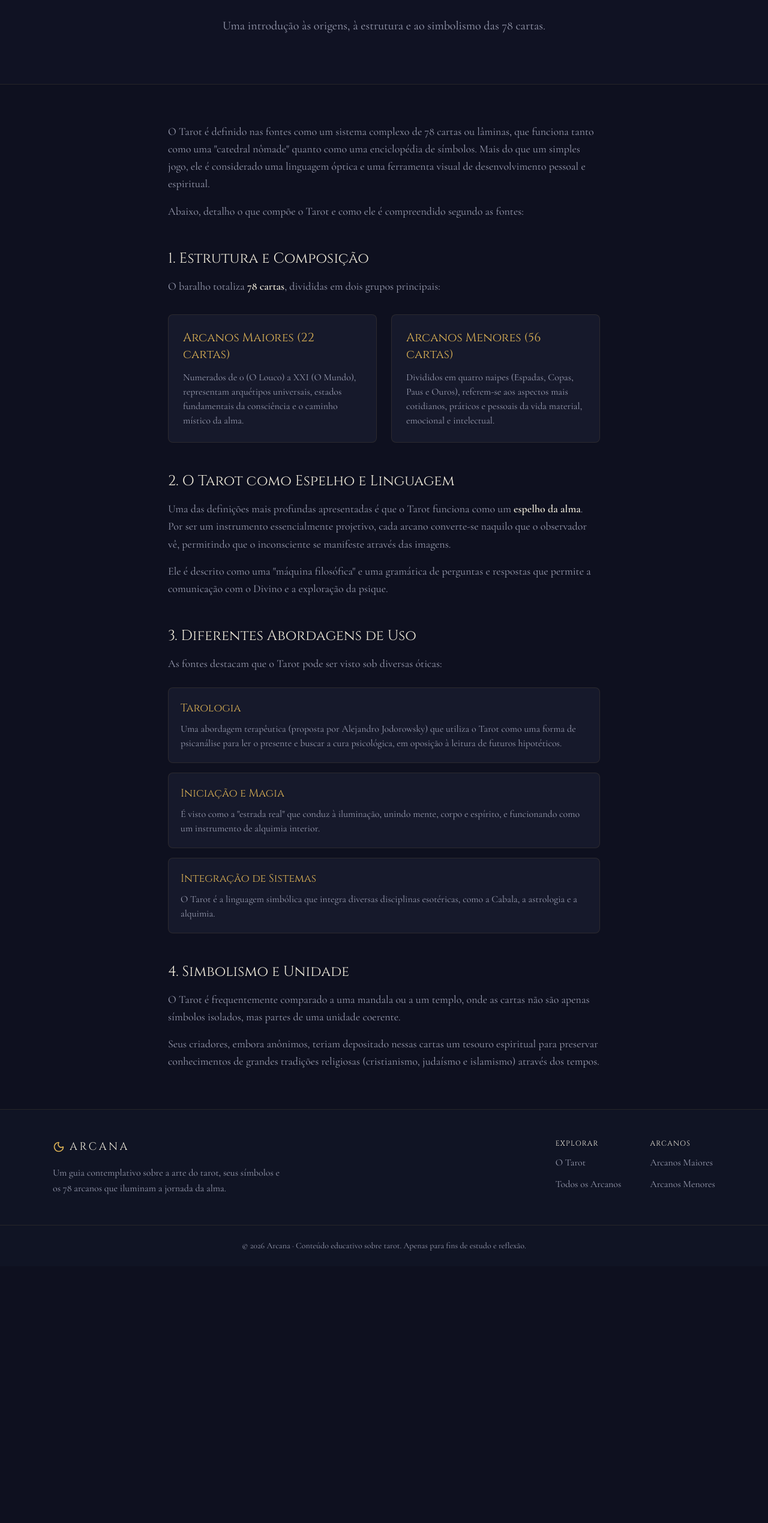
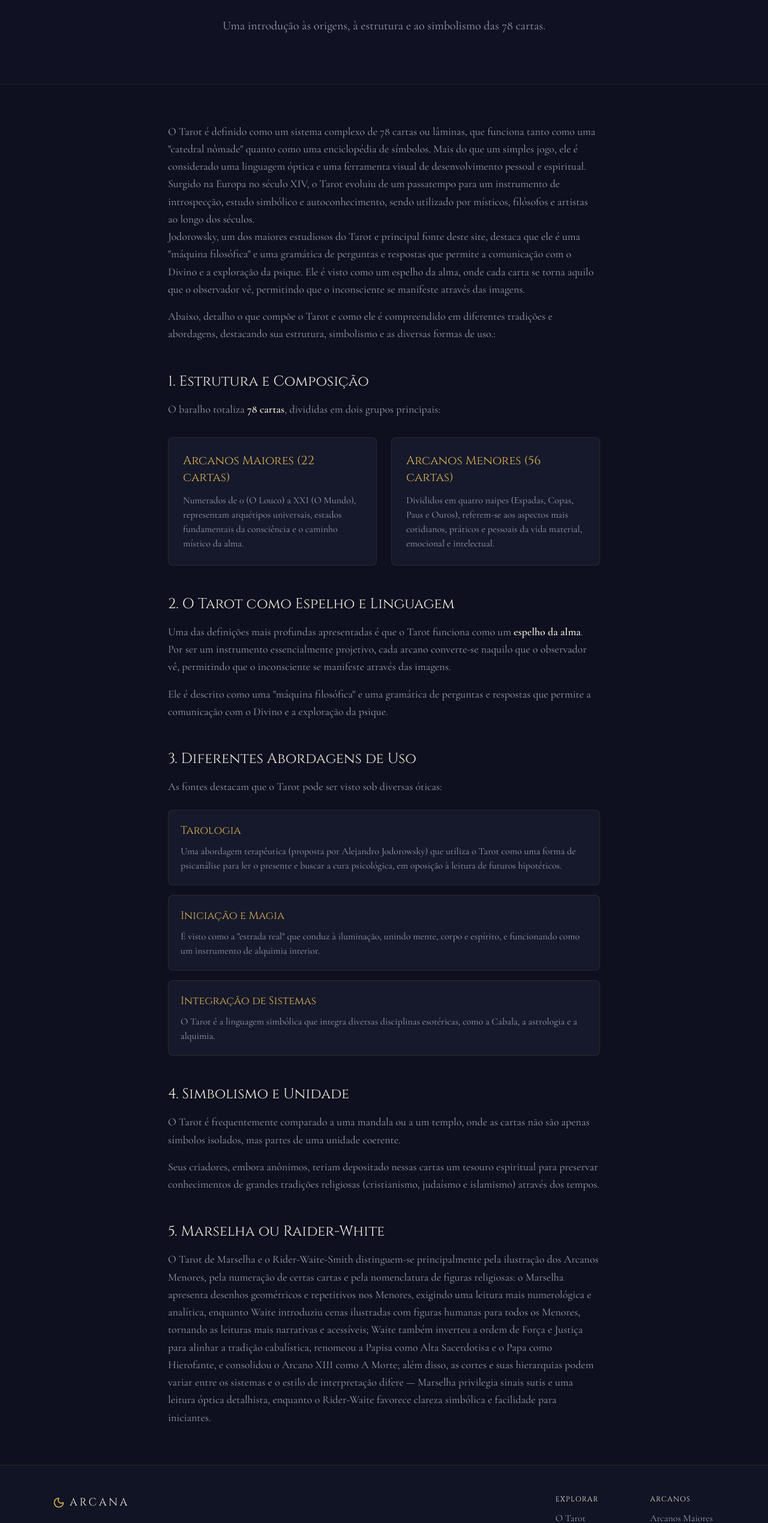
Before and after one commit to lucasherlon/arcana, a Next.js app: page /o-tarot in a window 1280 px wide. Shown: the part 238-2777 px from the top of the page at 60% size. Before the commit the page ends 2349 px from the top, so only its background shows below. Built offline with nearby package versions, Linux system fonts and the light colour scheme.

Commit message:
feat: acrescentando informações gerais

```diff
--- a/app/o-tarot/page.tsx
+++ b/app/o-tarot/page.tsx
@@ -24,10 +24,14 @@ export default function OTarotPage() {
           <div className="space-y-12 font-serif text-lg leading-relaxed text-muted-foreground">
             <section>
               <p>
-                O Tarot é definido nas fontes como um sistema complexo de 78 cartas ou lâminas, que funciona tanto como uma {"\"catedral nômade\""} quanto como uma enciclopédia de símbolos. Mais do que um simples jogo, ele é considerado uma linguagem óptica e uma ferramenta visual de desenvolvimento pessoal e espiritual.
+                O Tarot é definido como um sistema complexo de 78 cartas ou lâminas, que funciona tanto como uma {"\"catedral nômade\""} quanto como uma enciclopédia de símbolos. Mais do que um simples jogo, ele é considerado uma linguagem óptica e uma ferramenta visual de desenvolvimento pessoal e espiritual.
+                Surgido na Europa no século XIV, o Tarot evoluiu de um passatempo para um instrumento de introspecção, estudo simbólico e autoconhecimento, sendo utilizado por místicos, filósofos e artistas ao longo dos séculos.
+              </p>
+              <p>
+                Jodorowsky, um dos maiores estudiosos do Tarot e principal fonte deste site, destaca que ele é uma {"\"máquina filosófica\""} e uma gramática de perguntas e respostas que permite a comunicação com o Divino e a exploração da psique. Ele é visto como um espelho da alma, onde cada carta se torna aquilo que o observador vê, permitindo que o inconsciente se manifeste através das imagens.
               </p>
               <p className="mt-4">
-                Abaixo, detalho o que compõe o Tarot e como ele é compreendido segundo as fontes:
+                Abaixo, detalho o que compõe o Tarot e como ele é compreendido em diferentes tradições e abordagens, destacando sua estrutura, simbolismo e as diversas formas de uso.:
               </p>
             </section>
 
@@ -98,6 +102,13 @@ export default function OTarotPage() {
                 Seus criadores, embora anônimos, teriam depositado nessas cartas um tesouro espiritual para preservar conhecimentos de grandes tradições religiosas (cristianismo, judaísmo e islamismo) através dos tempos.
               </p>
             </section>
+
+            <section>
+              <h2 className="font-heading text-2xl text-foreground">5. Marselha ou Raider-White</h2>
+              <p className="mt-4">
+                O Tarot de Marselha e o Rider‑Waite‑Smith distinguem‑se principalmente pela ilustração dos Arcanos Menores, pela numeração de certas cartas e pela nomenclatura de figuras religiosas: o Marselha apresenta desenhos geométricos e repetitivos nos Menores, exigindo uma leitura mais numerológica e analítica, enquanto Waite introduziu cenas ilustradas com figuras humanas para todos os Menores, tornando as leituras mais narrativas e acessíveis; Waite também inverteu a ordem de Força e Justiça para alinhar a tradição cabalística, renomeou a Papisa como Alta Sacerdotisa e o Papa como Hierofante, e consolidou o Arcano XIII como A Morte; além disso, as cortes e suas hierarquias podem variar entre os sistemas e o estilo de interpretação difere — Marselha privilegia sinais sutis e uma leitura óptica detalhista, enquanto o Rider‑Waite favorece clareza simbólica e facilidade para iniciantes.
+              </p>
+            </section>
           </div>
         </article>
       </main>
--- a/app/page.tsx
+++ b/app/page.tsx
@@ -67,7 +67,7 @@ export default function HomePage() {
               </h2>
               <div className="mt-6 space-y-4 font-serif text-lg leading-relaxed text-muted-foreground">
                 <p>
-                  O tarot é um baralho de 78 cartas repletas de símbolos. Surgido na Europa no século XV
+                  O tarot é um baralho de 78 cartas repletas de símbolos. Surgido na Europa no século XIV
                   como jogo, tornou-se ao longo dos séculos um instrumento de introspecção, estudo
                   simbólico e autoconhecimento.
                 </p>
--- a/components/site-footer.tsx
+++ b/components/site-footer.tsx
@@ -48,7 +48,7 @@ export function SiteFooter() {
       <div className="border-t border-border/60 px-6 py-6">
         <p className="mx-auto max-w-6xl text-center font-serif text-sm text-muted-foreground">
           {"© "}
-          {new Date().getFullYear()} Arcana · Conteúdo educativo sobre tarot. Apenas para fins de estudo e reflexão.
+          {new Date().getFullYear()} Arcana · Criado por Lucas Herlon · Conteúdo educativo sobre tarot. Apenas para fins de estudo e reflexão.
         </p>
       </div>
     </footer>
```
